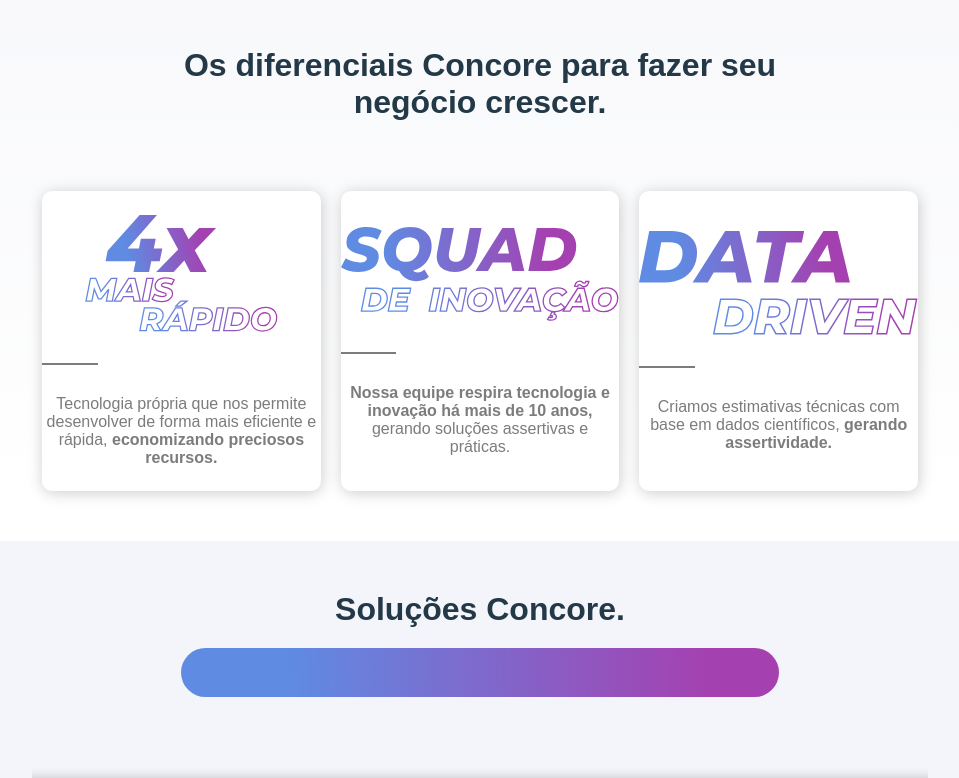
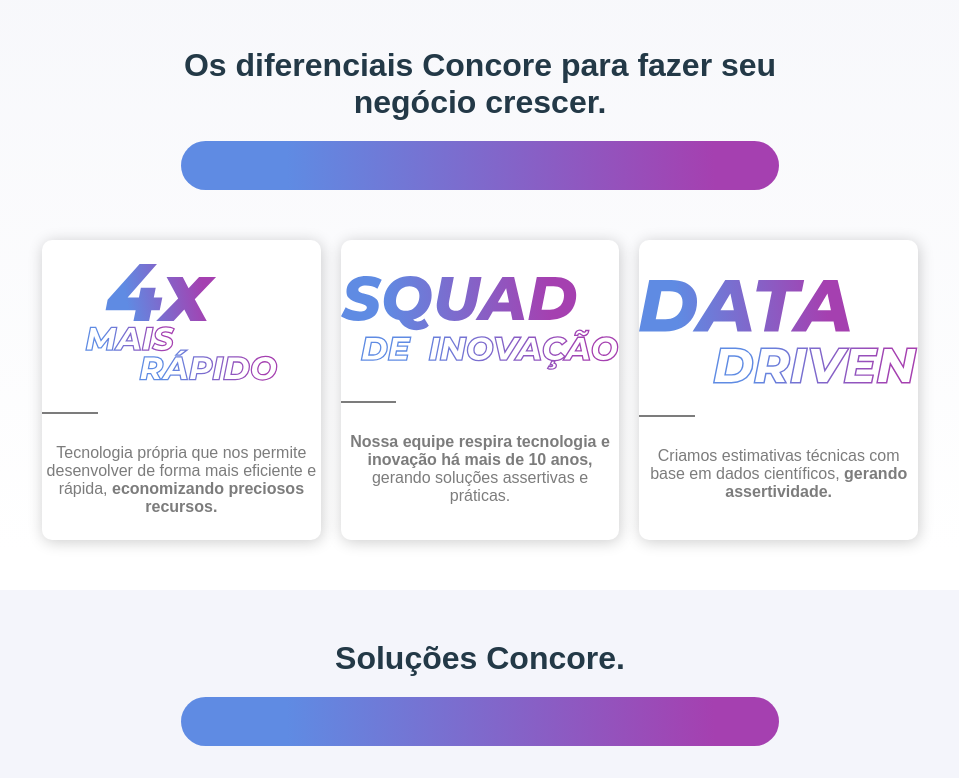
Before and after one commit to launitTI/concore, a plain HTML site: page index.html in a window 1280 px wide. Shown: the part 1420-2198 px from the top of the page, without its empty margins (160-1119 px from the left). Drawn offline with Linux system fonts and the light colour scheme.

Commit message:
finishing

```diff
--- a/css/style.css
+++ b/css/style.css
@@ -351,7 +351,6 @@
 @media(max-width:628px) {
     .solutions {
         width: 100%;
-        padding: 10px;
         margin: 5px auto;
     }
     .solutions-grid {
--- a/index.html
+++ b/index.html
@@ -54,7 +54,7 @@
         <header>
             <div class="case-title">
                 <h1>Os diferenciais Concore para fazer seu negócio crescer.</h1>
-                <img src="img/smal/divider_gradient.svg" alt="">
+                <img src="img/small/divider_gradient.svg" alt="">
             </div>
         </header>
         <section class="card-element container">
```
